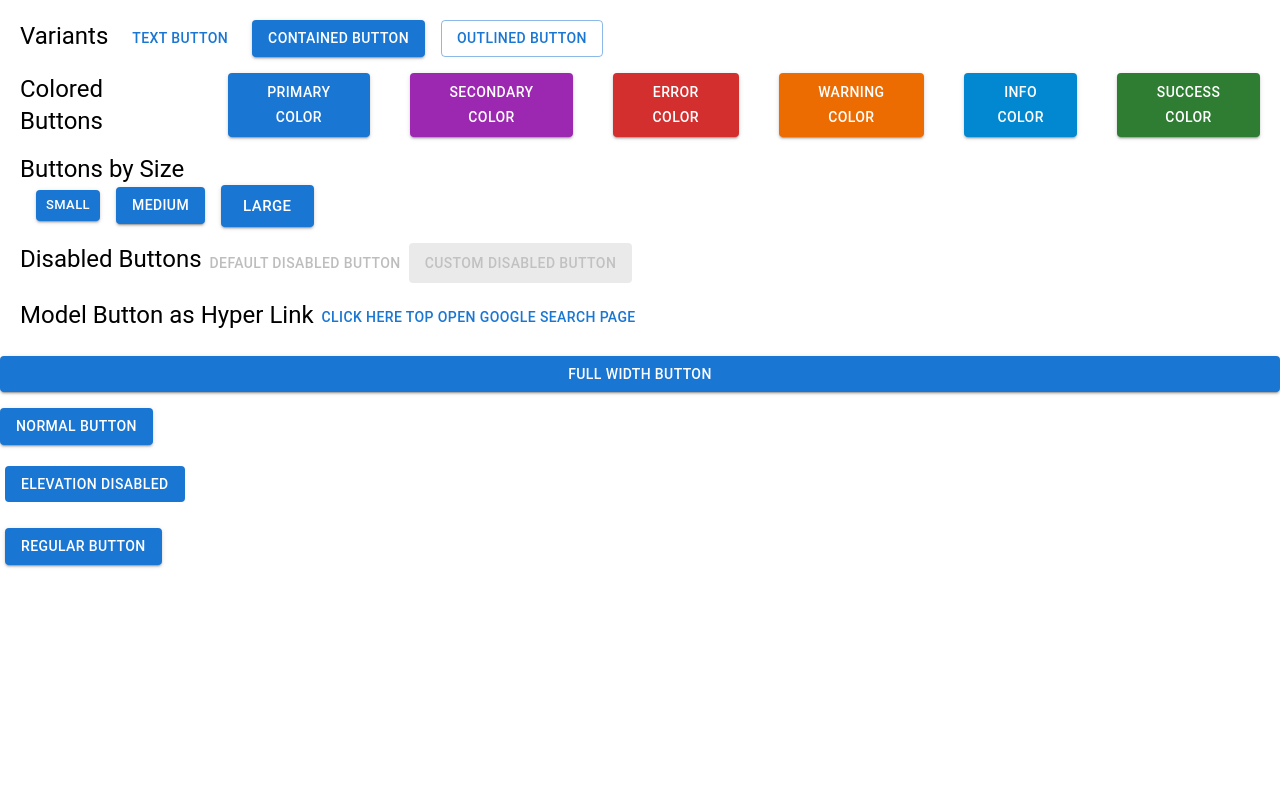
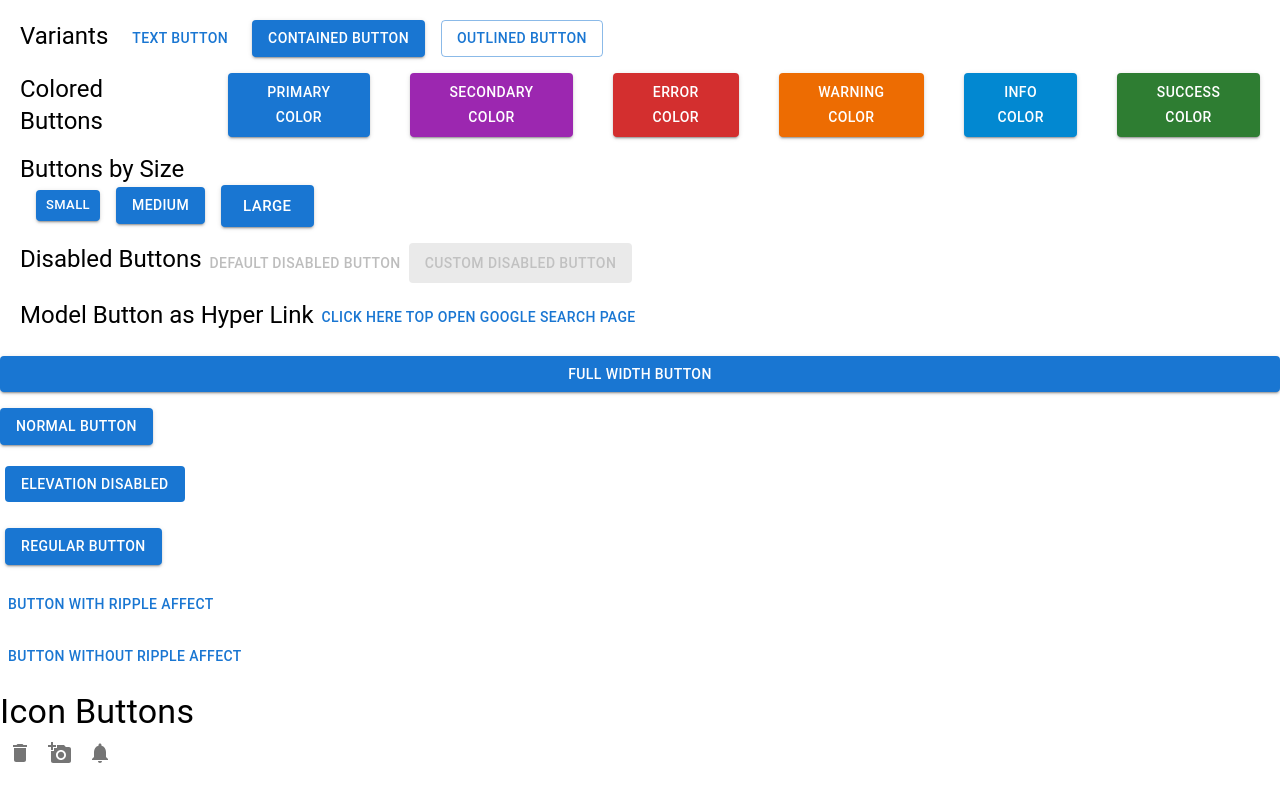
Before and after one commit to harikrishna553/frontend, a React (Create React App) app in the folder material-ui/buttons/buttons-hello-world/: page / in a window 1280 px wide. Built offline with nearby package versions, Linux system fonts and the light colour scheme.

Commit message:
Icon buttons

```diff
--- a/material-ui/buttons/buttons-hello-world/src/App.js
+++ b/material-ui/buttons/buttons-hello-world/src/App.js
@@ -1,4 +1,7 @@
-import { Button, Stack, Typography, Box } from "@mui/material";
+import { Button, Stack, Typography, Box, IconButton } from "@mui/material";
+import DeleteIcon from "@mui/icons-material/Delete";
+import AddAPhotoIcon from "@mui/icons-material/AddAPhoto";
+import NotificationsIcon from "@mui/icons-material/Notifications";
 
 function App() {
   return (
@@ -90,18 +93,34 @@ function App() {
       <Box mt={2} /> {/* Adds vertical space (margin-top) */}
       <Button variant="contained">Normal Button</Button>
       <Box mt={2} /> {/* Adds vertical space (margin-top) */}
-
-      <Button variant="contained" disableElevation sx = {
-        {
-          margin: "5px"
-        }
-      }>
+      <Button
+        variant="contained"
+        disableElevation
+        sx={{
+          margin: "5px",
+        }}
+      >
         Elevation Disabled
       </Button>
       <Box mt={2} /> {/* Adds vertical space (margin-top) */}
-      <Button variant="contained" sx = {
-        {margin: "5px"}
-      }>Regular Button</Button>
+      <Button variant="contained" sx={{ margin: "5px" }}>
+        Regular Button
+      </Button>
+      <Box mt={2} /> {/* Adds vertical space (margin-top) */}
+      <Button>Button With Ripple Affect</Button>
+      <Box mt={2} /> {/* Adds vertical space (margin-top) */}
+      <Button disableRipple>Button Without Ripple Affect</Button>
+      <Box mt={2} /> {/* Adds vertical space (margin-top) */}
+      <Typography variant="h4">Icon Buttons</Typography>
+      <IconButton aria-label="delete">
+        <DeleteIcon />{" "}
+      </IconButton>
+      <IconButton aria-label="Add Photo">
+        <AddAPhotoIcon />
+      </IconButton>
+      <IconButton aria-label="Notification">
+        <NotificationsIcon />
+      </IconButton>
     </>
   );
 }
```
